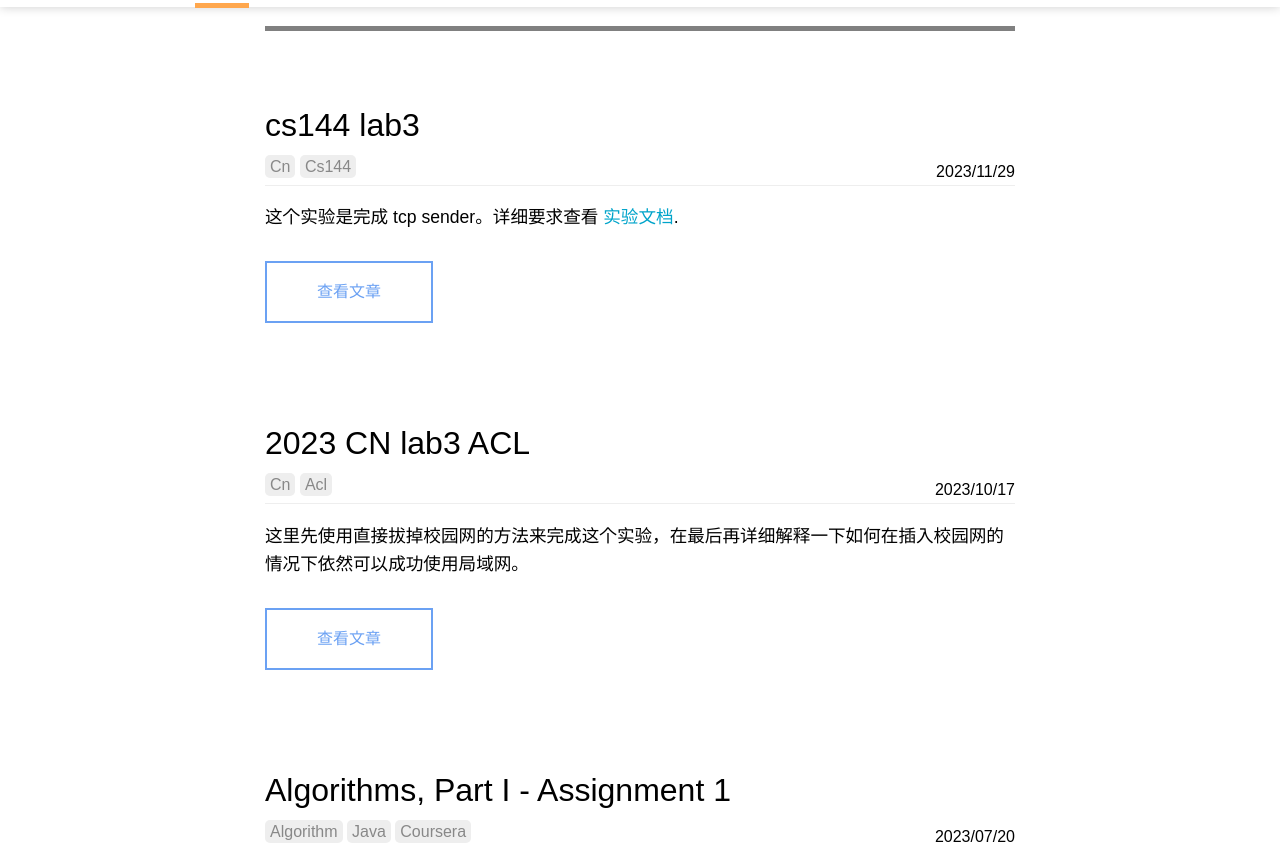
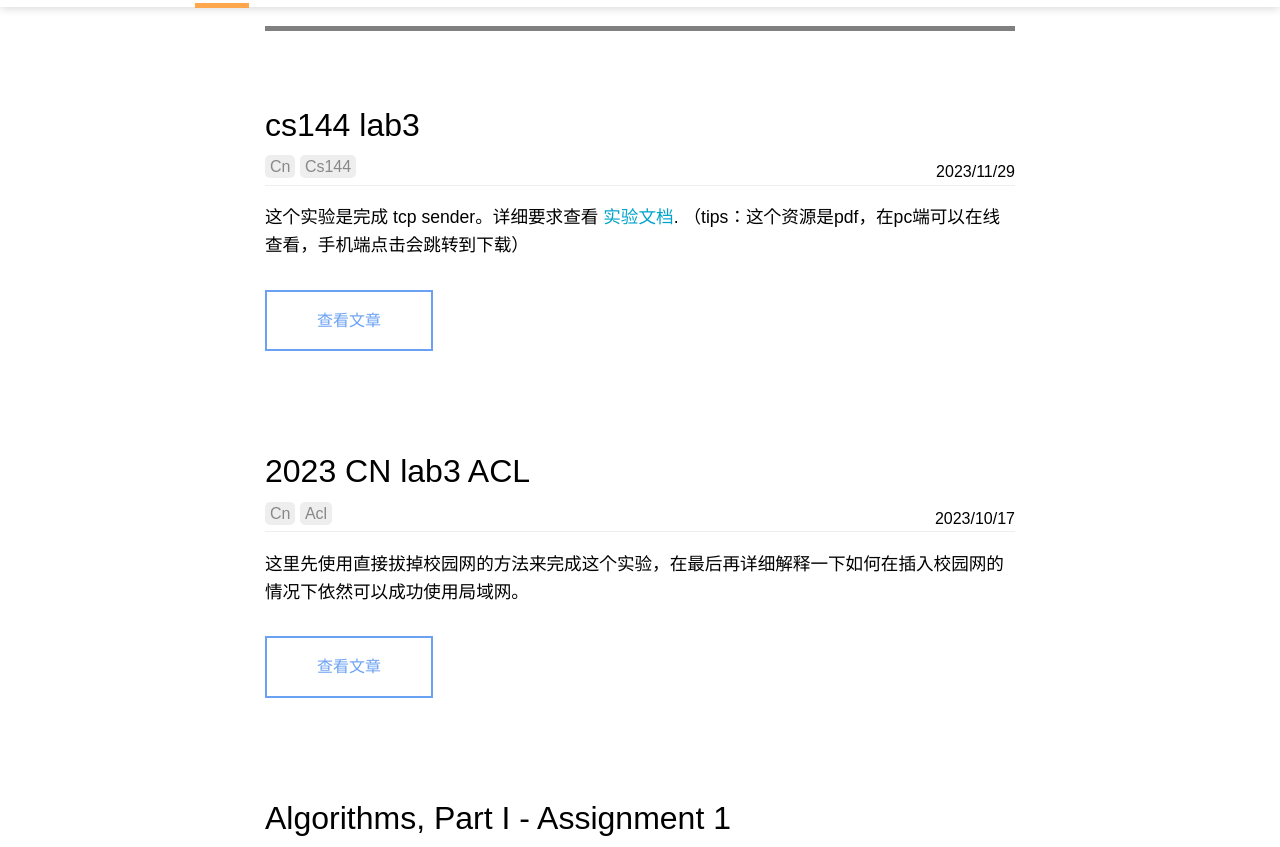
Before and after one commit to pandacase/pandacase.github.io, a Jekyll site: the page built from blog/index.html, in a window 1280 px wide and 900 px high, scrolled down 1557 px, cut to the strip 53-900 px from the top of the window. Built offline with Jekyll 4.4.1, drawn with Linux system fonts in a browser that asks for light colours; nearby versions of some CDN libraries; some web fonts are replaced; the list of posts is cut into pages by our own code; comment, search, counter and statistics services are not loaded; a style sheet for code colours, icons or effects is not loaded.

Commit message:
Update 2023-11-29-cs144_lab3.md

```diff
--- a/_posts/2023-11-29-cs144_lab3.md
+++ b/_posts/2023-11-29-cs144_lab3.md
@@ -8,7 +8,7 @@ categories:
 image:
 ---
 
-这个实验是完成 tcp sender。详细要求查看 [实验文档](https://kangyupl.gitee.io/cs144.github.io/assignments/lab3.pdf).
+这个实验是完成 tcp sender。详细要求查看 [实验文档](https://kangyupl.gitee.io/cs144.github.io/assignments/lab3.pdf). （tips：这个资源是pdf，在pc端可以在线查看，手机端点击会跳转到下载）
 
 其实一开始整个实验文档的 tcp sender 描述部分读完一遍整个人是懵的，特别是关于 重传器 的实现。但是前后翻来覆去重复看，以及结合 `tcp_sender.hh` 和 `tcp_sender.cc` 里面各个部分的注释。最后还是能理清每个函数到底需要如何去实现。
 
```
